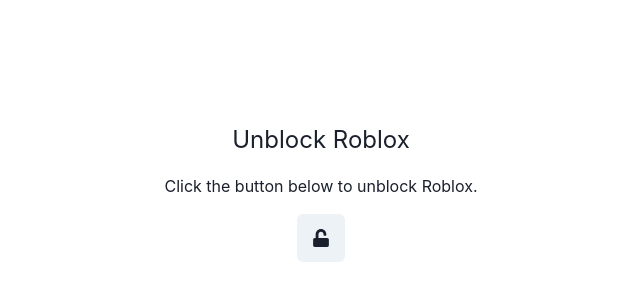
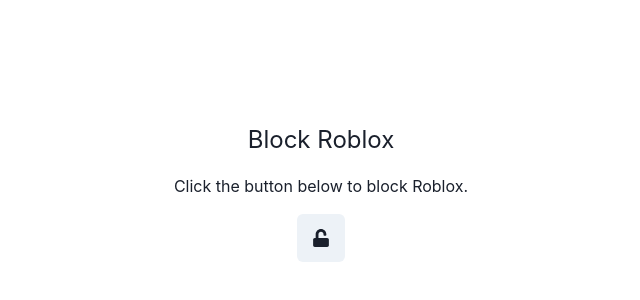
Before and after one commit to GPT-Engineer-App/unblocked-roblox-fun, a React (Vite) app: page / in a window 1280 px wide. Shown: the part 208-508 px from the top of the page, without its empty margins (319-959 px from the left). Built offline with nearby package versions, Linux system fonts and the light colour scheme.

Commit message:
Updated the text and toast message to indicate that Roblox is blocked instead of unblocked.
Prompt: roblox is blocked tho

```diff
--- a/src/pages/Index.jsx
+++ b/src/pages/Index.jsx
@@ -6,8 +6,8 @@ const Index = () => {
 
   const handleUnlockClick = () => {
     toast({
-      title: "Roblox Unblocked!",
-      description: "You have successfully unblocked Roblox.",
+      title: "Roblox Blocked!",
+      description: "You have successfully blocked Roblox.",
       status: "success",
       duration: 5000,
       isClosable: true,
@@ -17,9 +17,9 @@ const Index = () => {
   return (
     <Container centerContent maxW="container.md" height="100vh" display="flex" flexDirection="column" justifyContent="center" alignItems="center">
       <VStack spacing={4}>
-        <Text fontSize="2xl">Unblock Roblox</Text>
-        <Text>Click the button below to unblock Roblox.</Text>
-        <IconButton aria-label="Unblock Roblox" icon={<FaUnlock />} size="lg" onClick={handleUnlockClick} />
+        <Text fontSize="2xl">Block Roblox</Text>
+        <Text>Click the button below to block Roblox.</Text>
+        <IconButton aria-label="Block Roblox" icon={<FaUnlock />} size="lg" onClick={handleUnlockClick} />
       </VStack>
     </Container>
   );
```
